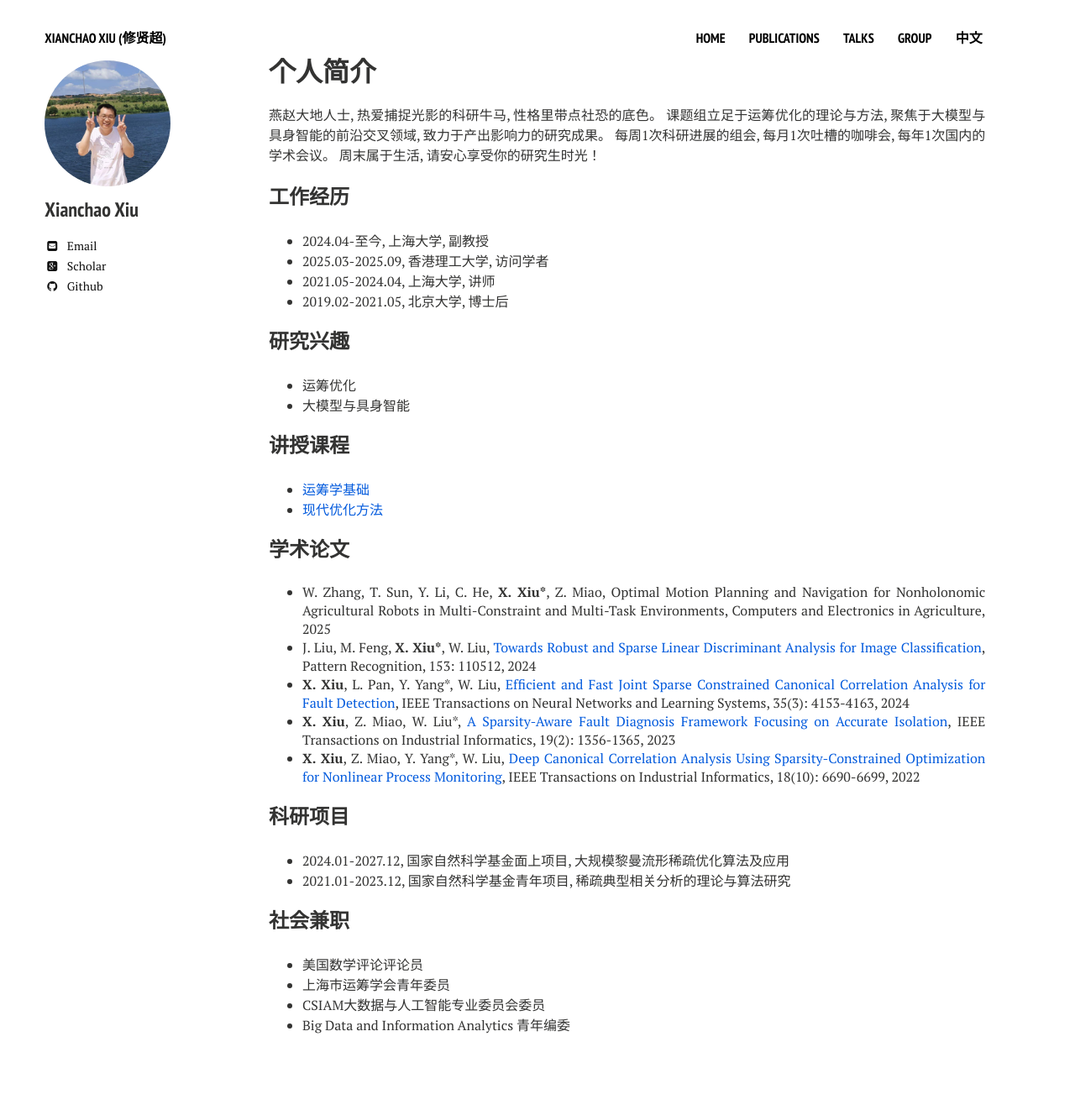
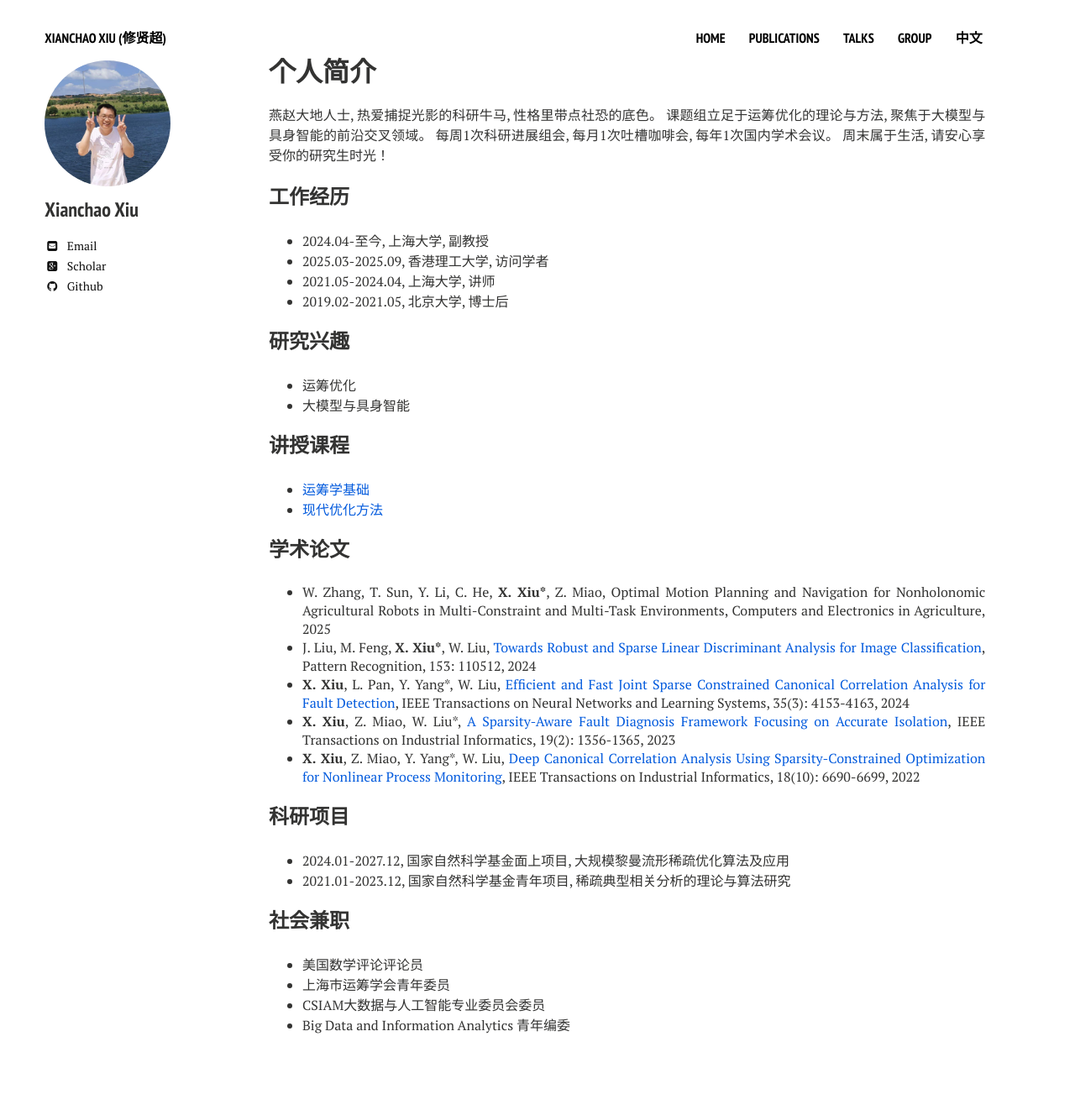
Before and after one commit to xianchaoxiu/xianchaoxiu.github.io, a Jekyll site: the page built from chinese/index.md, in a window 1280 px wide. Shown: the whole page at 84% size. Built offline with Jekyll 4.4.1, drawn with Linux system fonts in a browser that asks for light colours; nearby versions of some CDN libraries.

Commit message:
Update index.md

```diff
--- a/chinese/index.md
+++ b/chinese/index.md
@@ -8,8 +8,8 @@ share: false
 ---
 
 燕赵大地人士, 热爱捕捉光影的科研牛马, 性格里带点社恐的底色。
-课题组立足于运筹优化的理论与方法, 聚焦于大模型与具身智能的前沿交叉领域, 致力于产出影响力的研究成果。
-每周1次科研进展的组会, 每月1次吐槽的咖啡会, 每年1次国内的学术会议。
+课题组立足于运筹优化的理论与方法, 聚焦于大模型与具身智能的前沿交叉领域。
+每周1次科研进展组会, 每月1次吐槽咖啡会, 每年1次国内学术会议。
 周末属于生活, 请安心享受你的研究生时光！
 
 
```
